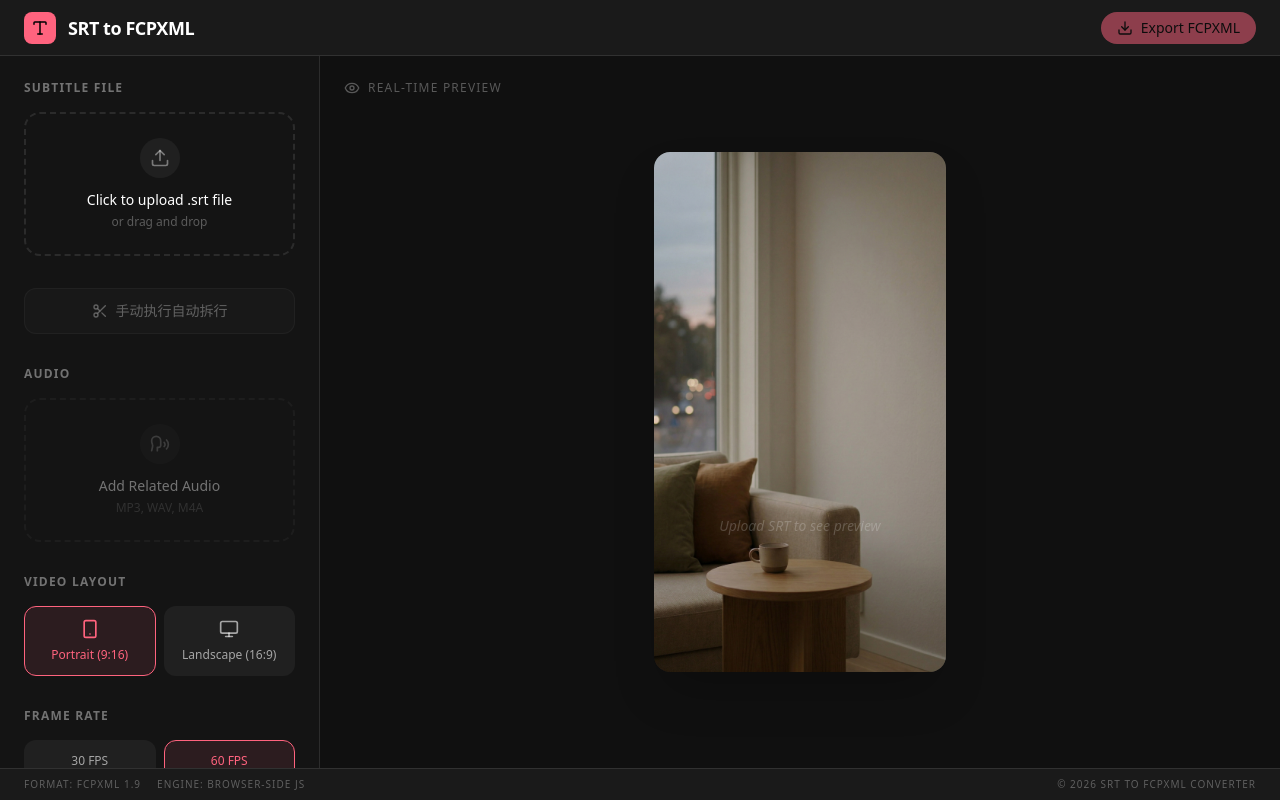
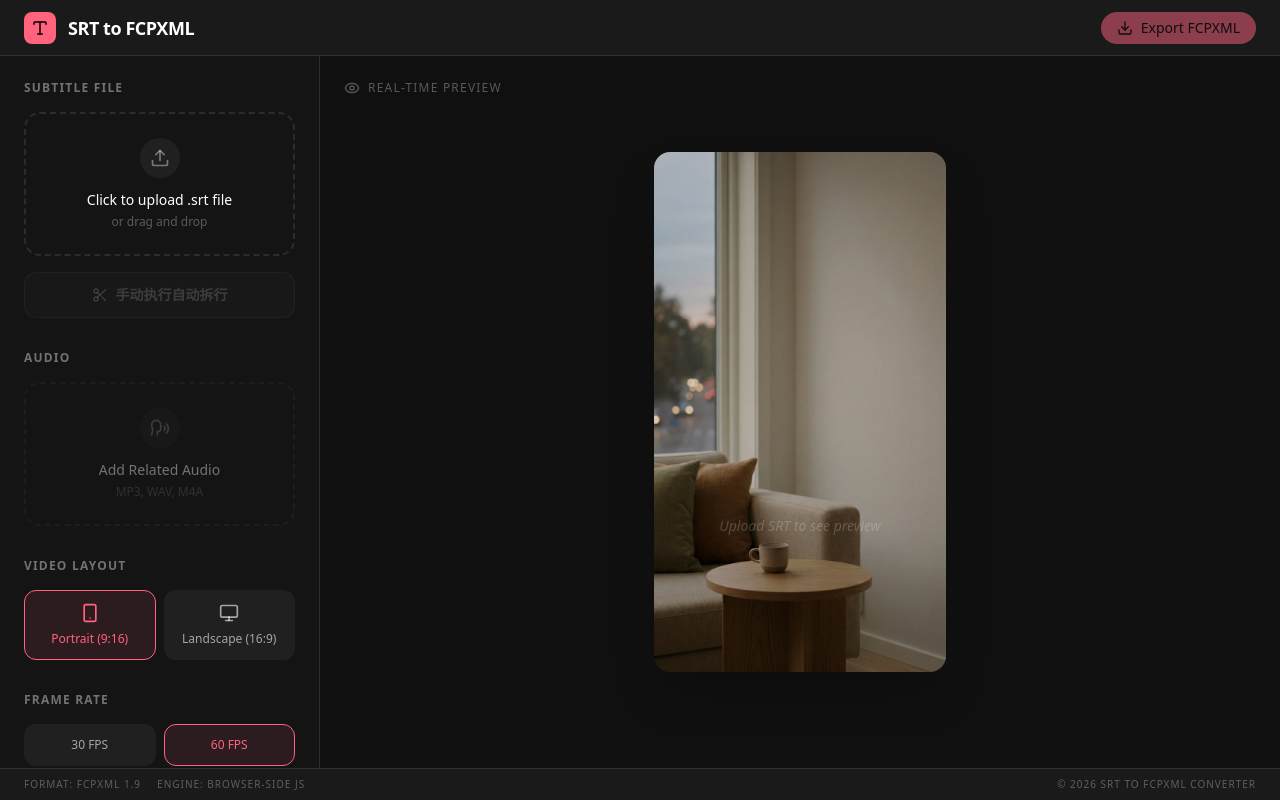
Before and after one commit to linx4200/srt-to-fcpxml-converter, a React (Vite) app: page / in a window 1280 px wide. Built offline with nearby package versions, Linux system fonts and the light colour scheme.

Commit message:
refactor: adjust styling for SplitSubtitlesButton

```diff
--- a/src/components/settings/SplitSubtitlesButton.tsx
+++ b/src/components/settings/SplitSubtitlesButton.tsx
@@ -36,7 +36,7 @@ export function SplitSubtitlesButton({ canSplit, onSplitSubtitles }: SplitSubtit
 
   return (
     <>
-      <div className="relative">
+      <div className="relative -mt-4">
         <button
           ref={buttonRef}
           type="button"
@@ -44,11 +44,11 @@ export function SplitSubtitlesButton({ canSplit, onSplitSubtitles }: SplitSubtit
           disabled={!canSplit}
           onMouseEnter={() => setShowTooltip(true)}
           onMouseLeave={() => setShowTooltip(false)}
-          className={`mt-3 w-full flex items-center justify-center gap-2 rounded-xl border px-4 py-3 text-sm font-medium text-white/80 transition-all disabled:cursor-not-allowed disabled:opacity-40 ${
+          className={`mt-3 w-full flex items-center justify-center gap-2 rounded-xl px-4 py-3 text-sm font-bold transition-all disabled:cursor-not-allowed disabled:opacity-40 hover:cursor-pointer ${
             canSplit
-              ? 'border-theme-primary/60 bg-theme-primary/10 text-theme-primary hover:border-theme-primary hover:bg-theme-primary/20 hover:text-white'
-              : 'border-white/10 bg-white/5 hover:border-theme-primary/40 hover:bg-theme-primary/10 hover:text-white'
-          } hover:cursor-pointer`}
+              ? 'bg-theme-primary/75 text-[#1a1a1a] shadow-[0_8px_20px_rgba(255,99,126,0.2)] hover:shadow-[0_12px_30px_rgba(255,99,126,0.3)] hover:brightness-110'
+              : 'border border-white/10 bg-white/5 text-white/40'
+          }`}
         >
           <Scissors size={16} />
           手动执行自动拆行
```
